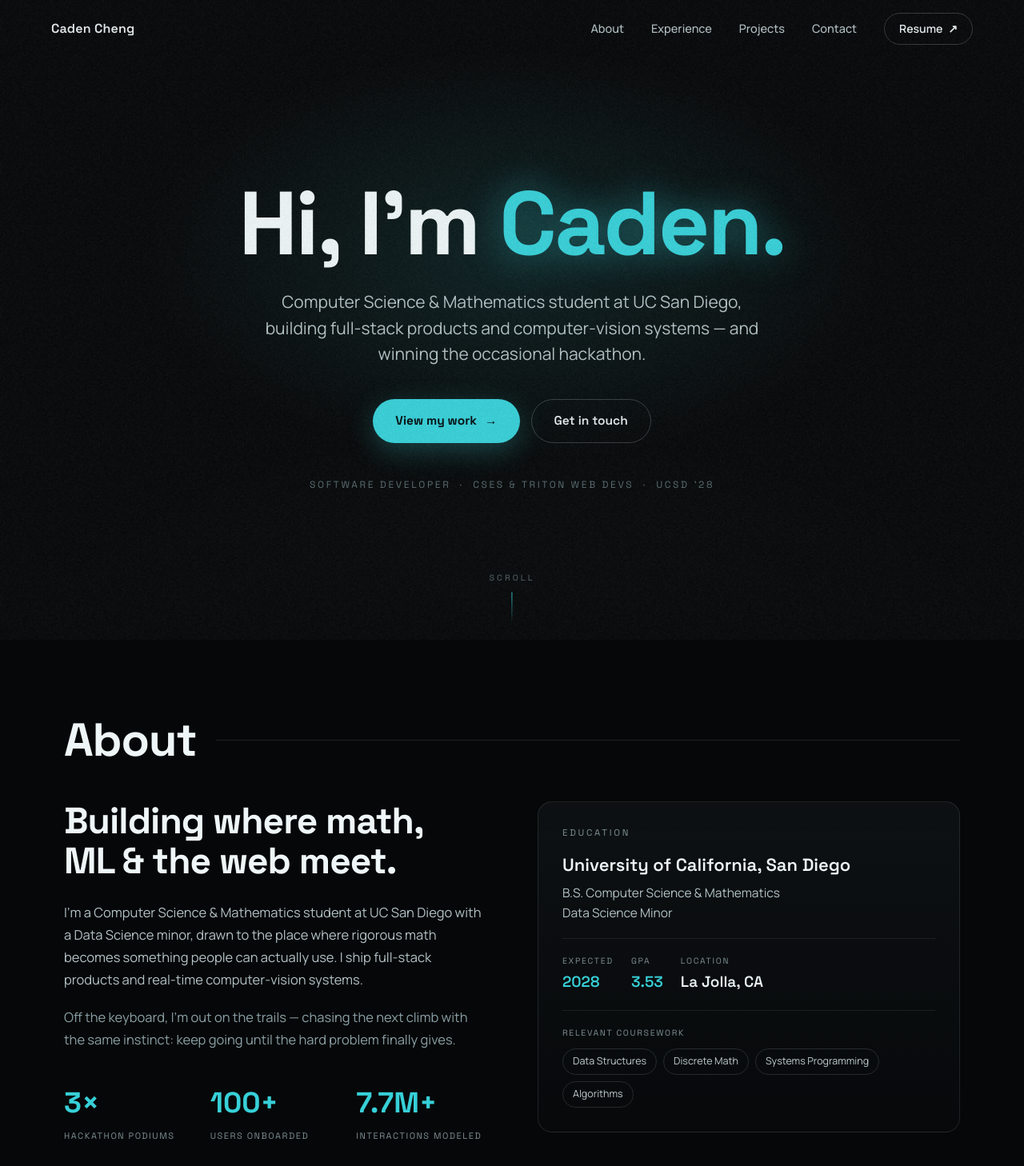
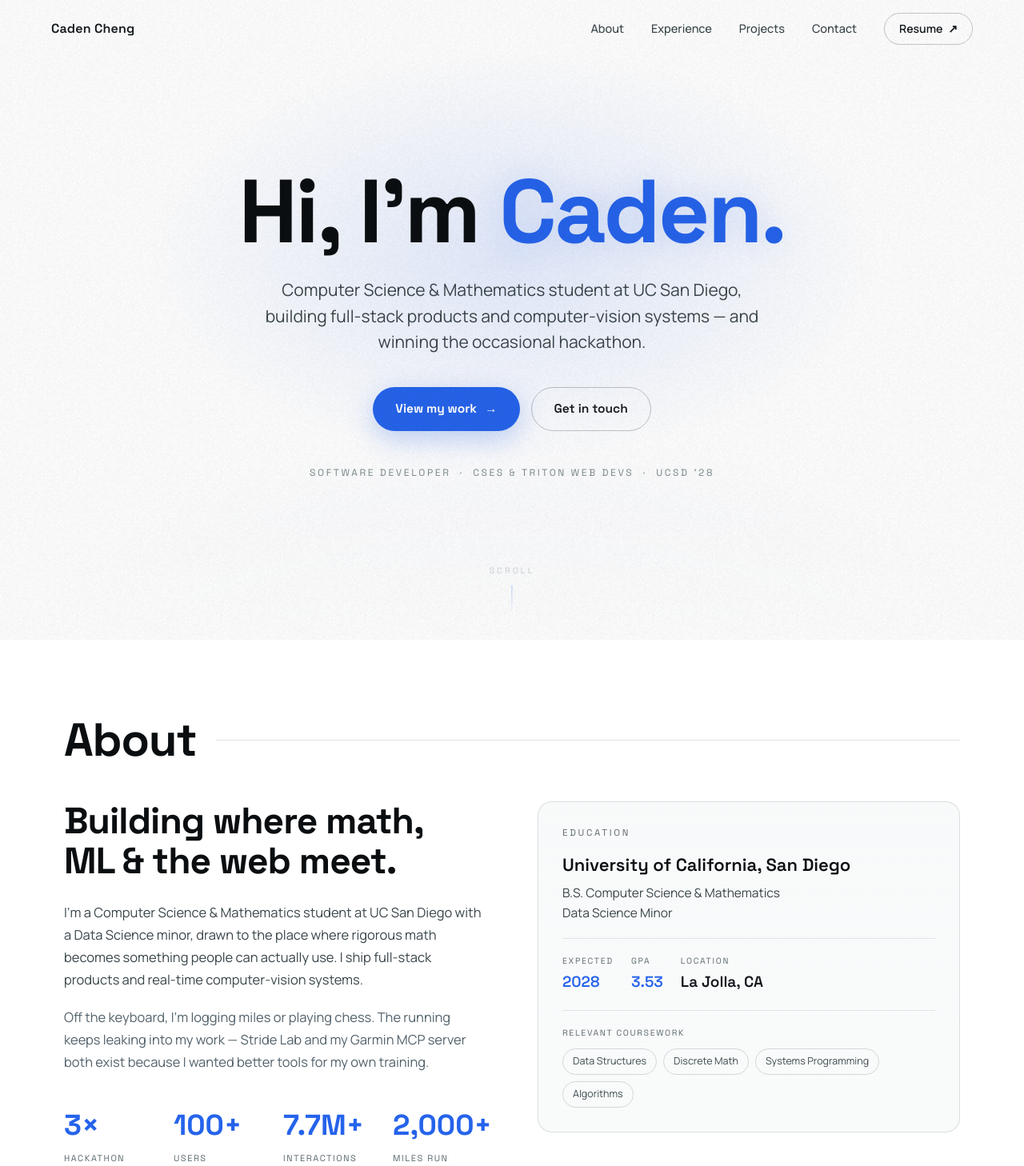
Before and after one commit to cadencheng888/portfolio, a Next.js app: page / in a window 1280 px wide. Shown: the top 1458 px of the page at 80% size. Built offline with nearby package versions, Linux system fonts and the light colour scheme.

Commit message:
light mode etc changes

```diff
--- a/app/globals.css
+++ b/app/globals.css
@@ -6,21 +6,21 @@
 }
 
 @theme {
-  --color-ink: #060708;
-  --color-accent: #37d0d8;
-  --color-accent-soft: #9be9ee;
-  --color-accent-ink: #041014;
+  --color-ink: #ffffff;
+  --color-accent: #2563eb;
+  --color-accent-soft: #1d4ed8;
+  --color-accent-ink: #ffffff;
 
-  --color-fg: #e7eff0;
-  --color-fg-bright: #eff6f7;
-  --color-fg-muted: #b3c2c6;
-  --color-fg-dim: #8ba1a6;
-  --color-fg-faint: #7d8f93;
-  --color-fg-ghost: #5a6d71;
-  --color-fg-chip: #c0cdd1;
+  --color-fg: #12181c;
+  --color-fg-bright: #0a0e10;
+  --color-fg-muted: #39454a;
+  --color-fg-dim: #52616a;
+  --color-fg-faint: #5d6b70;
+  --color-fg-ghost: #7a888c;
+  --color-fg-chip: #3d4a4f;
 
-  --color-line: #96a8ac;
-  --color-error: #ff8f8f;
+  --color-line: #3c4e54;
+  --color-error: #c53b40;
 
   --animate-fade-up: fade-up 0.9s 0.05s both;
   --animate-float-down: float-down 2.6s ease-in-out infinite;
--- a/app/layout.tsx
+++ b/app/layout.tsx
@@ -33,7 +33,7 @@ export default function RootLayout({
       <body className="overflow-x-hidden bg-ink font-sans text-fg">
         <div
           aria-hidden
-          className="pointer-events-none fixed inset-0 z-9998 bg-[url('/grain.png')] bg-size-[180px_180px] bg-repeat opacity-5"
+          className="pointer-events-none fixed inset-0 z-9998 bg-[url('/grain.png')] bg-size-[180px_180px] bg-repeat opacity-[0.06] mix-blend-multiply"
         />
         {children}
       </body>
--- a/components/About.tsx
+++ b/components/About.tsx
@@ -5,6 +5,7 @@ const STATS = [
   { num: "3×", label: "Hackathon podiums" },
   { num: "100+", label: "Users onboarded" },
   { num: "7.7M+", label: "Interactions modeled" },
+  { num: "2,000+", label: "Miles run" },
 ];
 
 export default function About() {
@@ -28,11 +29,12 @@ export default function About() {
               products and real-time computer-vision systems.
             </p>
             <p className="mt-[18px] text-[16.5px] leading-[1.7] text-fg-dim">
-              Off the keyboard, I&apos;m out on the trails — chasing the next
-              climb with the same instinct: keep going until the hard problem
-              finally gives.
+              Off the keyboard, I&apos;m logging miles or playing chess. The
+              running keeps leaking into my work — Stride Lab and my Garmin MCP
+              server both exist because I wanted better tools for my own
+              training.
             </p>
-            <div className="mt-[38px] grid grid-cols-3 gap-5">
+            <div className="mt-[38px] grid grid-cols-2 gap-5 sm:grid-cols-4">
               {STATS.map((s) => (
                 <div key={s.label}>
                   <div className="font-grotesk text-[clamp(26px,3.4vw,36px)] font-bold text-accent">
@@ -46,7 +48,7 @@ export default function About() {
             </div>
           </div>
 
-          <div className="rounded-[18px] border border-line/16 bg-linear-to-b from-[rgba(18,24,27,0.6)] to-[rgba(11,15,17,0.3)] p-[30px]">
+          <div className="rounded-[18px] border border-line/16 bg-linear-to-b from-[rgba(244,246,247,0.6)] to-[rgba(236,239,240,0.3)] p-[30px]">
             <div className="mb-[18px] font-grotesk text-[11.5px] tracking-[0.24em] text-fg-faint uppercase">
               Education
             </div>
--- a/components/Contact.tsx
+++ b/components/Contact.tsx
@@ -7,7 +7,7 @@ import { CONTACT_ROWS } from "@/lib/data";
 type Errors = { name?: string; email?: string; message?: string };
 
 const inputClasses =
-  "w-full rounded-xl border border-line/18 bg-white/3 px-4 py-3.5 text-[15px] text-fg outline-none transition-[border-color,box-shadow] duration-200 focus:border-accent focus:shadow-[0_0_0_3px_rgba(55,208,216,0.14)]";
+  "w-full rounded-xl border border-line/18 bg-white/3 px-4 py-3.5 text-[15px] text-fg outline-none transition-[border-color,box-shadow] duration-200 focus:border-accent focus:shadow-[0_0_0_3px_rgba(37,99,235,0.14)]";
 
 const labelClasses =
   "mb-[9px] block font-grotesk text-[11px] tracking-[0.16em] text-fg-faint uppercase";
@@ -73,7 +73,7 @@ export default function Contact() {
             </div>
           </div>
 
-          <div className="rounded-[18px] border border-line/16 bg-linear-to-b from-[rgba(18,24,27,0.55)] to-[rgba(11,15,17,0.3)] p-[clamp(24px,3vw,36px)]">
+          <div className="rounded-[18px] border border-line/16 bg-linear-to-b from-[rgba(244,246,247,0.55)] to-[rgba(236,239,240,0.3)] p-[clamp(24px,3vw,36px)]">
             {!sent ? (
               <form
                 onSubmit={submit}
@@ -136,7 +136,7 @@ export default function Contact() {
                 </div>
                 <button
                   type="submit"
-                  className="mt-1 cursor-pointer rounded-xl bg-accent px-[26px] py-[15px] font-grotesk text-[15.5px] font-bold text-accent-ink shadow-[0_10px_30px_rgba(55,208,216,0.24)] transition-[transform,box-shadow] duration-200 hover:-translate-y-0.5 hover:shadow-[0_14px_40px_rgba(55,208,216,0.38)]"
+                  className="mt-1 cursor-pointer rounded-xl bg-accent px-[26px] py-[15px] font-grotesk text-[15.5px] font-bold text-accent-ink shadow-[0_10px_30px_rgba(37,99,235,0.24)] transition-[transform,box-shadow] duration-200 hover:-translate-y-0.5 hover:shadow-[0_14px_40px_rgba(37,99,235,0.38)]"
                 >
                   Send message →
                 </button>
--- a/components/Experience.tsx
+++ b/components/Experience.tsx
@@ -14,7 +14,7 @@ export default function Experience() {
           {EXPERIENCE.map((xp) => (
             <div
               key={xp.role}
-              className="rounded-[18px] border border-line/16 bg-linear-to-b from-[rgba(18,24,27,0.5)] to-[rgba(11,15,17,0.25)] p-[clamp(24px,3vw,38px)] transition-colors duration-300 hover:border-accent/40"
+              className="rounded-[18px] border border-line/16 bg-linear-to-b from-[rgba(244,246,247,0.5)] to-[rgba(236,239,240,0.25)] p-[clamp(24px,3vw,38px)] transition-colors duration-300 hover:border-accent/40"
             >
               <div className="flex flex-wrap items-baseline justify-between gap-3">
                 <div>
--- a/components/Hero.tsx
+++ b/components/Hero.tsx
@@ -2,16 +2,16 @@ export default function Hero() {
   return (
     <section
       id="hero"
-      className="relative flex min-h-svh flex-col items-center justify-center overflow-hidden px-[clamp(24px,6vw,120px)] pt-[120px] pb-20 text-center"
+      className="relative flex min-h-svh flex-col items-center justify-center overflow-hidden px-[clamp(24px,6vw,120px)] pt-[120px] pb-[110px] text-center"
     >
-      <div className="absolute inset-0 z-0 bg-[radial-gradient(58%_52%_at_50%_40%,rgba(55,208,216,0.13),rgba(55,208,216,0)_62%),radial-gradient(90%_90%_at_50%_120%,rgba(55,208,216,0.06),transparent_60%)] bg-ink" />
-      <div className="pointer-events-none absolute inset-0 z-1 bg-[radial-gradient(120%_85%_at_50%_42%,rgba(6,7,8,0)_30%,rgba(6,7,8,0.55)_76%,#060708_100%)]" />
+      <div className="absolute inset-0 z-0 bg-[radial-gradient(58%_52%_at_50%_40%,rgba(37,99,235,0.13),rgba(37,99,235,0)_62%),radial-gradient(90%_90%_at_50%_120%,rgba(37,99,235,0.06),transparent_60%)] bg-ink" />
+      <div className="pointer-events-none absolute inset-0 z-1 bg-[radial-gradient(120%_85%_at_50%_42%,rgba(255,255,255,0)_30%,rgba(255,255,255,0.55)_76%,#ffffff_100%)]" />
       <div className="pointer-events-none absolute inset-x-0 bottom-0 z-1 h-[180px] bg-linear-to-b from-transparent to-ink" />
 
       <div className="relative z-2 w-full max-w-[960px] animate-fade-up">
         <h1 className="font-grotesk text-[clamp(46px,9vw,112px)] leading-[0.96] font-bold tracking-[-0.025em] text-fg-bright">
           Hi, I&apos;m{" "}
-          <span className="text-accent [text-shadow:0_0_46px_rgba(55,208,216,0.5)]">
+          <span className="text-accent [text-shadow:0_0_40px_rgba(37,99,235,0.18)]">
             Caden.
           </span>
         </h1>
@@ -23,7 +23,7 @@ export default function Hero() {
         <div className="mt-10 flex flex-wrap justify-center gap-3.5">
           <a
             href="#projects"
-            className="inline-flex items-center gap-2.5 rounded-full bg-accent px-7 py-[15px] font-grotesk text-[15.5px] font-bold text-accent-ink shadow-[0_10px_34px_rgba(55,208,216,0.28)] transition-[transform,box-shadow] duration-250 hover:-translate-y-0.5 hover:shadow-[0_14px_44px_rgba(55,208,216,0.42)]"
+            className="inline-flex items-center gap-2.5 rounded-full bg-accent px-7 py-[15px] font-grotesk text-[15.5px] font-bold text-accent-ink shadow-[0_10px_34px_rgba(37,99,235,0.28)] transition-[transform,box-shadow] duration-250 hover:-translate-y-0.5 hover:shadow-[0_14px_44px_rgba(37,99,235,0.42)]"
           >
             View my work <span>→</span>
           </a>
@@ -40,7 +40,7 @@ export default function Hero() {
         </div>
       </div>
 
-      <div className="absolute bottom-[30px] left-1/2 z-2 flex -translate-x-1/2 animate-float-down flex-col items-center gap-2.5">
+      <div className="absolute bottom-[30px] left-1/2 z-2 flex -translate-x-1/2 animate-float-down flex-col items-center gap-2.5 [@media(max-height:680px)]:hidden">
         <span className="font-grotesk text-[10.5px] tracking-[0.3em] text-fg-ghost">
           SCROLL
         </span>
--- a/components/Nav.tsx
+++ b/components/Nav.tsx
@@ -81,7 +81,7 @@ export default function Nav() {
 
       {/* mobile menu */}
       <div
-        className={`fixed inset-x-0 top-0 z-49 flex flex-col border-b border-line/12 bg-[rgba(7,8,10,0.97)] pt-[82px] pb-[22px] backdrop-blur-[16px] transition-all duration-[420ms] ease-[cubic-bezier(.4,0,.2,1)] min-[860px]:hidden ${
+        className={`fixed inset-x-0 top-0 z-49 flex flex-col border-b border-line/12 bg-[rgba(255,255,255,0.97)] pt-[82px] pb-[22px] backdrop-blur-[16px] transition-all duration-[420ms] ease-[cubic-bezier(.4,0,.2,1)] min-[860px]:hidden ${
           menuOpen
             ? "translate-y-0 opacity-100"
             : "pointer-events-none -translate-y-[108%] opacity-0"
@@ -95,7 +95,7 @@ export default function Nav() {
             className="flex justify-between border-b border-line/10 px-[clamp(20px,5vw,64px)] py-4 font-grotesk text-[22px] text-fg"
           >
             <span>{l.label}</span>
-            <span className="text-[13px] text-[#4a5f63]">
+            <span className="text-[13px] text-[#98a5aa]">
               0{i + 1}
             </span>
           </a>
--- a/components/Projects.tsx
+++ b/components/Projects.tsx
@@ -14,7 +14,7 @@ export default function Projects() {
           {PROJECTS.map((p) => (
             <div
               key={p.name}
-              className="flex flex-col rounded-[18px] border border-line/16 bg-linear-to-b from-[rgba(18,24,27,0.5)] to-[rgba(11,15,17,0.25)] p-[30px] transition-[transform,border-color,box-shadow] duration-300 hover:-translate-y-1 hover:border-accent/45 hover:shadow-[0_20px_50px_rgba(0,0,0,0.35)]"
+              className="flex flex-col rounded-[18px] border border-line/16 bg-linear-to-b from-[rgba(244,246,247,0.5)] to-[rgba(236,239,240,0.25)] p-[30px] transition-[transform,border-color,box-shadow] duration-300 hover:-translate-y-1 hover:border-accent/45 hover:shadow-[0_20px_50px_rgba(0,0,0,0.35)]"
             >
               <div className="flex items-center justify-between gap-2.5">
                 <span
```
